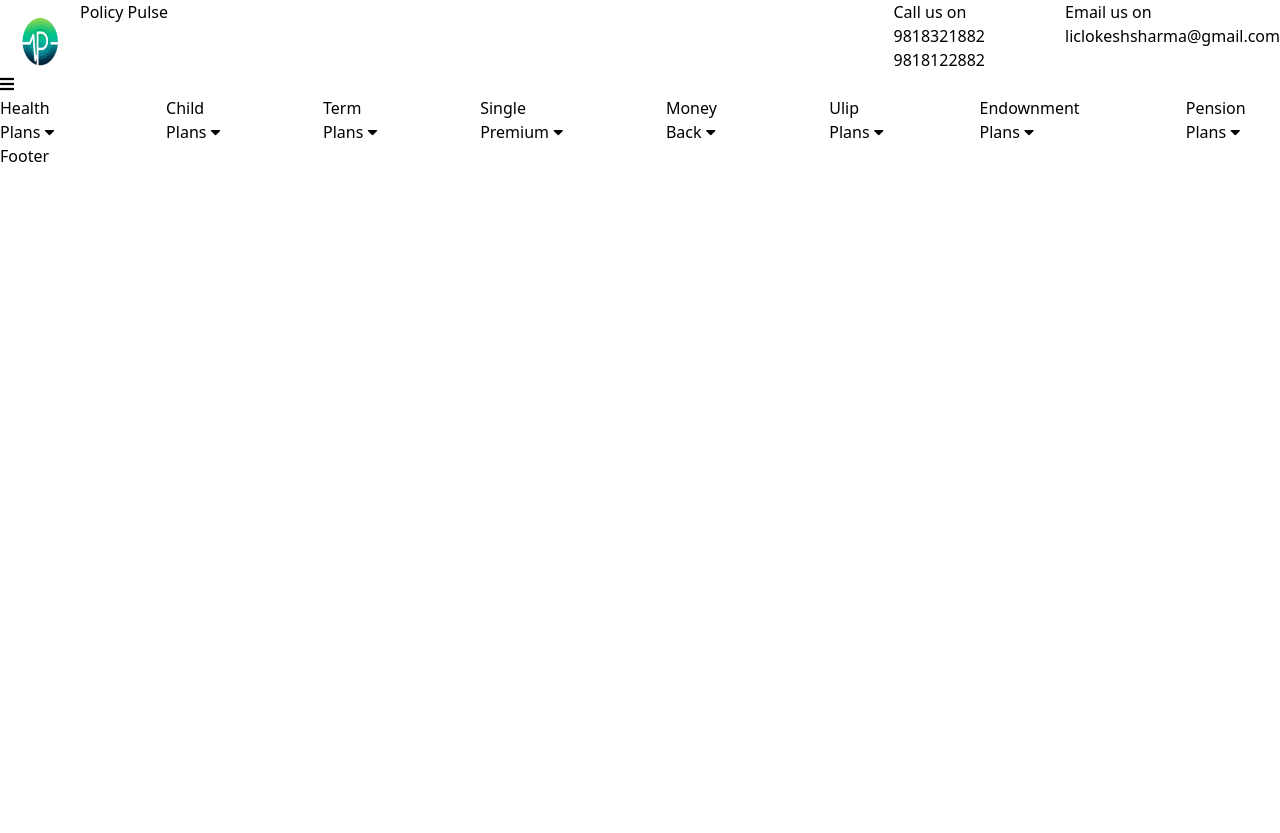
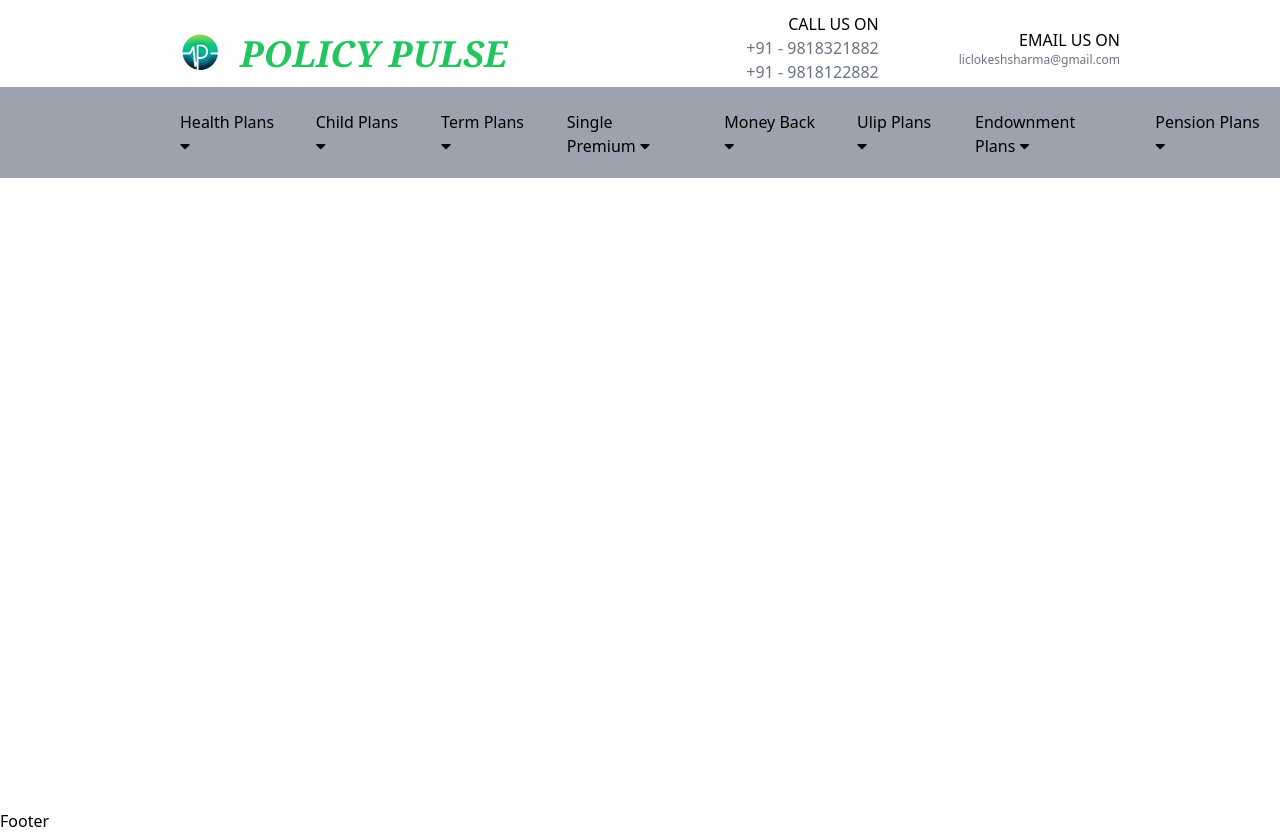
Before and after one commit to himanshi-sharma-123/Policy-Pulse, a React (Vite) app: page / in a window 1280 px wide. Before the commit the page ends 800 px from the top, so only its background shows below. Built offline with nearby package versions, Linux system fonts and the light colour scheme.

Commit message:
navbar responsiveness

```diff
--- a/package.json
+++ b/package.json
@@ -12,6 +12,7 @@
   "dependencies": {
     "react": "^18.2.0",
     "react-dom": "^18.2.0",
+    "react-icons": "^5.0.1",
     "react-router-dom": "^6.22.2"
   },
   "devDependencies": {
--- a/src/App.css
+++ b/src/App.css
@@ -0,0 +1,4 @@
+* {
+  box-sizing: border-box;
+  margin-top: 3px;
+}
--- a/src/App.jsx
+++ b/src/App.jsx
@@ -2,13 +2,14 @@
 import "./App.css";
 import Navbar from "./components/Navbar";
 import Footer from "./components/Footer";
-import Cards from "./components/Cards";
 
 function App() {
   return (
     <>
       <Navbar />
-      <Outlet />
+      <div className="min-h-screen">
+        <Outlet />
+      </div>
       <Footer />
     </>
   );
--- a/src/components/Navbar.jsx
+++ b/src/components/Navbar.jsx
@@ -1,6 +1,7 @@
 import React, { useState } from "react";
 import logo from "../assets/logo.png";
 import { Link } from "react-router-dom";
+import { AiOutlineMenu, AiOutlineClose } from "react-icons/ai";
 
 const lists = [
   {
@@ -109,51 +110,84 @@
   };
 
   return (
-    <div>
-      <div className="flex flex-row justify-between">
-        <div className="flex flex-row">
+    <header className="w-full bg-transparent fixed top-0 left-0 right-0 transition-all ease-in duration-300">
+      <div className="md:flex flex-col items-center justify-center lg:flex-row lg:justify-between">
+        <div className="flex flex-row items-center lg:items-start lg:ml-40 justify-center">
           <img className="w-20" src={logo} alt="" />
-          <h3>Policy Pulse</h3>
+          <h3 className="mt-4 text-green-500 text-4xl font-bold italic font-serif">
+            POLICY PULSE
+          </h3>
         </div>
-        <div className="flex flex-row gap-20">
+        <div className="flex flex-col gap-5 items-center lg:flex-row lg:gap-20 lg:mr-40">
           <div className="flex flex-col">
-            <h3>Call us on</h3>
-            <h3>9818321882</h3>
-            <h3>9818122882</h3>
+            <h6 className="ml-auto">CALL US ON</h6>
+            <h2 className="text-gray-500">+91 - 9818321882</h2>
+            <h2 className="text-gray-500">+91 - 9818122882</h2>
           </div>
-          <div className="flex flex-col">
-            <h3>Email us on</h3>
-            <h3>liclokeshsharma@gmail.com</h3>
+          <div className="flex flex-col ">
+            <h6 className="ml-auto">EMAIL US ON</h6>
+            <h4 className="text-gray-500 text-xs">liclokeshsharma@gmail.com</h4>
           </div>
         </div>
       </div>
-      <div onClick={handleClick}>
-        <div>
-          <i className={click ? "fas fa-times" : "fas fa-bars"} />
-        </div>
-        <ul className="flex flex-row gap-20">
+      <div
+        className={`bg-gray-400 w-full p-5 absolute cursor-pointer items-center justify-center ${
+          click ? "h-auto" : "h-15"
+        }`}
+      >
+        {click ? (
+          <AiOutlineClose
+            onClick={handleClick}
+            className="lg:hidden md:hidden"
+          />
+        ) : (
+          <div className="flex flex-row justify-between lg:hidden md:hidden">
+            <h1 className="text-white font-bold italic text-2xl ">MENU</h1>
+            <AiOutlineMenu
+              onClick={handleClick}
+              className="lg:hidden md:hidden mt-2"
+            />
+          </div>
+        )}
+        <ul
+          className={`md:flex flex-col md:flex-row lg:ml-40 gap-10  ${
+            click ? "flex" : "hidden"
+          }`}
+        >
           {lists.map((list, index) => (
             <li
               key={index}
               onMouseEnter={() => handleDropdown(index)}
               onMouseLeave={() => handleDropdown(null)}
+              className={`lg:bg-gray-400 ${
+                window.innerWidth < 640
+                  ? "sm:bg-gray-200 flex justify-center h-10 rounded-3xl pt-1"
+                  : ""
+              }`}
             >
               <Link to="/">
                 {list.header} <i className="fas fa-caret-down" />
               </Link>
               {hoveredIndex === index && (
-                <ul className="dropdown-menu">
+                <ul className="absolute bg-gray-200 flex flex-col gap-1 top-15 border-r-8">
                   {list.sublists &&
                     list.sublists.map((sublist, subIndex) => (
                       <div key={subIndex}>
                         {list.links && list.links[subIndex] ? (
                           <Link to={list.links[subIndex]}>
-                            <li>{sublist}</li>
+                            <li className="items-center text-sm ml-1">
+                              {sublist}
+                            </li>
                           </Link>
                         ) : (
                           <li>{sublist}</li>
                         )}
-                        {subIndex !== list.sublists.length - 1 && <hr />}
+                        {subIndex !== list.sublists.length - 1 && (
+                          <div class="flex items-center">
+                            <div class="w-24 h-1 border-b border-dotted border-black"></div>
+                            <div class="w-24 h-1 border-b border-dotted border-black"></div>
+                          </div>
+                        )}
                       </div>
                     ))}
                 </ul>
@@ -162,7 +196,7 @@
           ))}
         </ul>
       </div>
-    </div>
+    </header>
   );
 };
 
```
Also changed, not shown: 1 other file (tests, documents, lock files or other folders).
